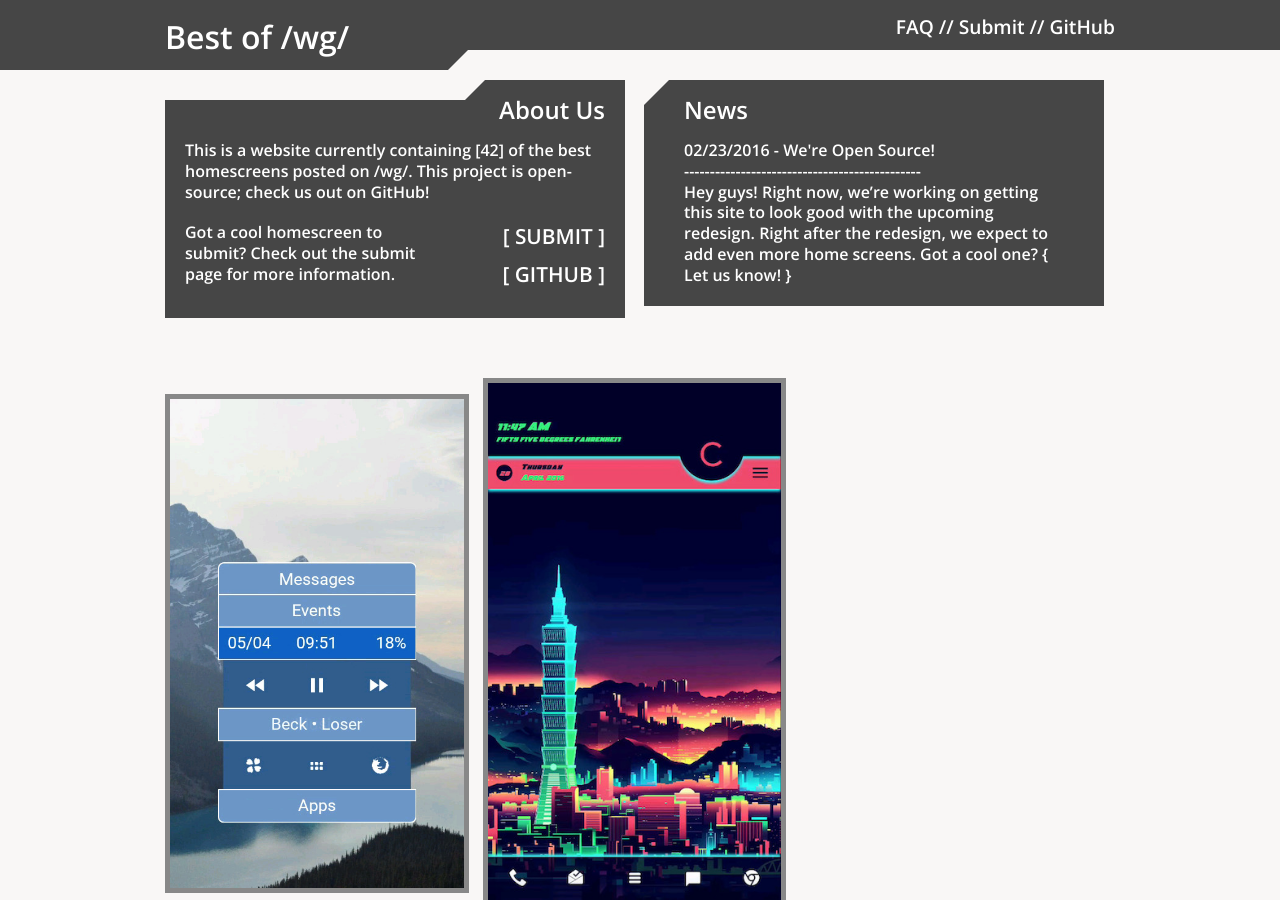
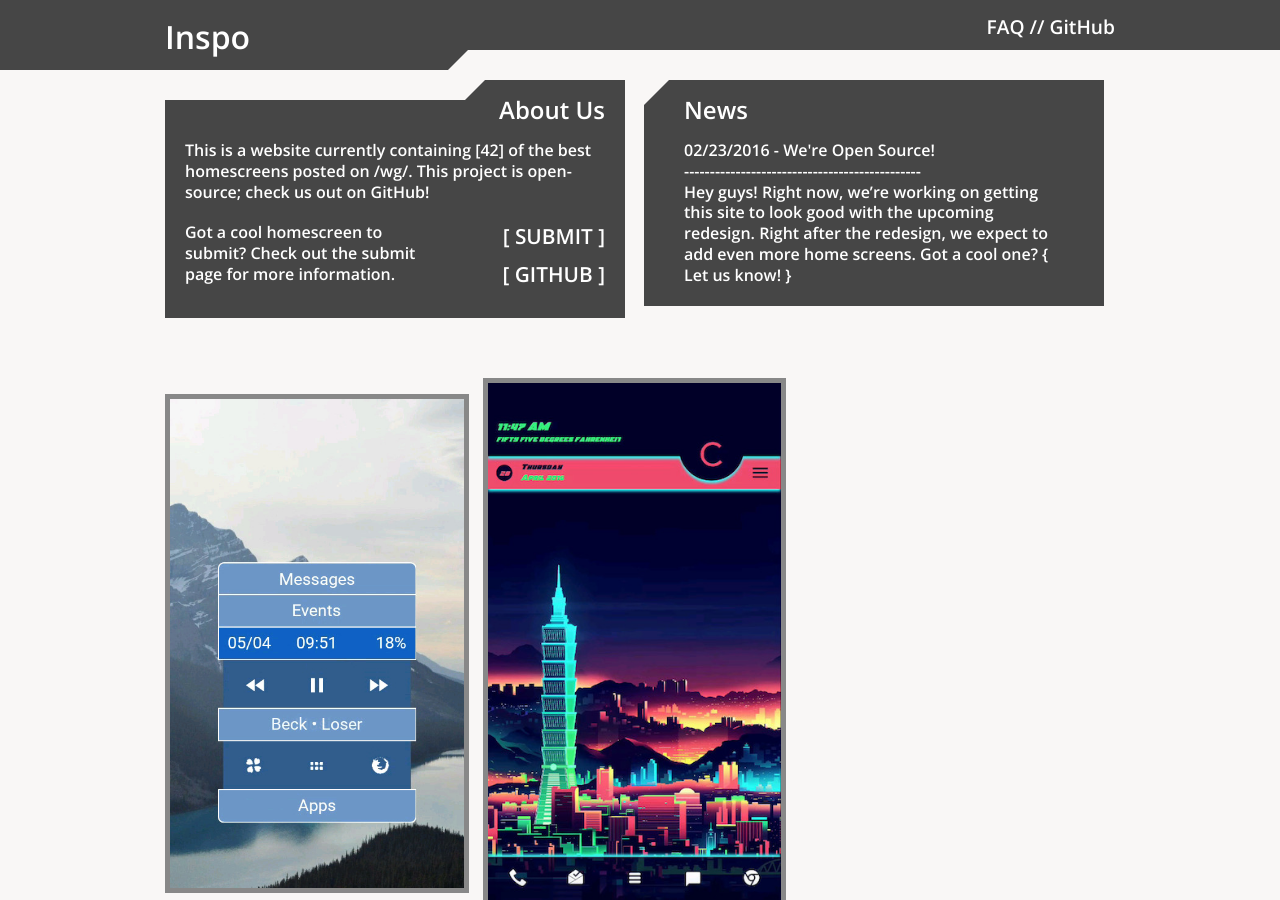
Before and after one commit to homescreens/homescreens, a Jekyll site: the page built from index.html, in a window 1280 px wide and 900 px high. Built offline with Jekyll 4.4.1, drawn with Linux system fonts in a browser that asks for light colours.

Commit message:
Update default.html

```diff
--- a/_layouts/default.html
+++ b/_layouts/default.html
@@ -7,10 +7,9 @@
 
     <div class="header clearfix">
       <div class="page-content">
-        <h1>Best of /wg/</h1>
+        <h1>Inspo</h1>
         <ul class="nav">
           <li><a href="#">FAQ</a></li>
-          <li><a href="#">Submit</a></li>
           <li><a href="https://github.com/homescreens/homescreens.github.io">GitHub</a></li>
         </ul>
       </div>
```
